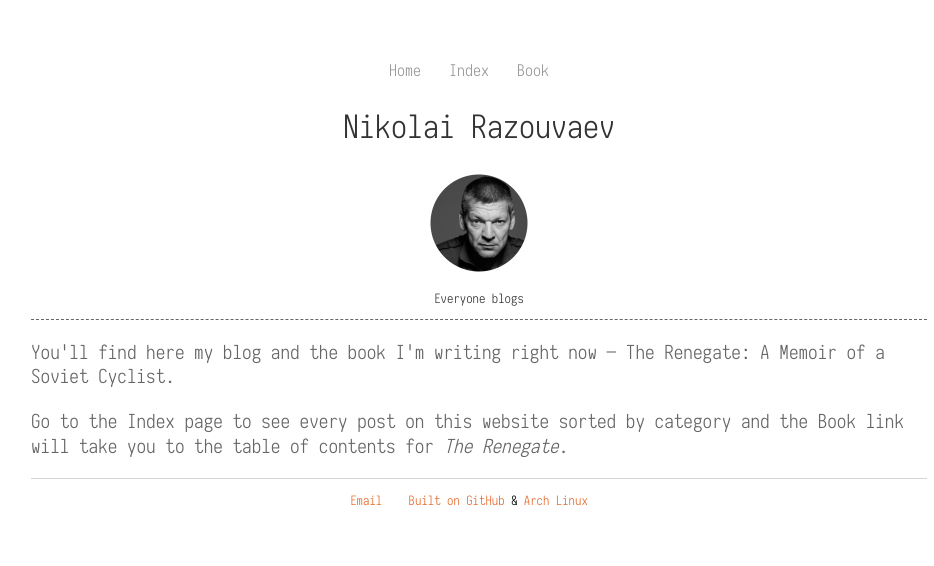
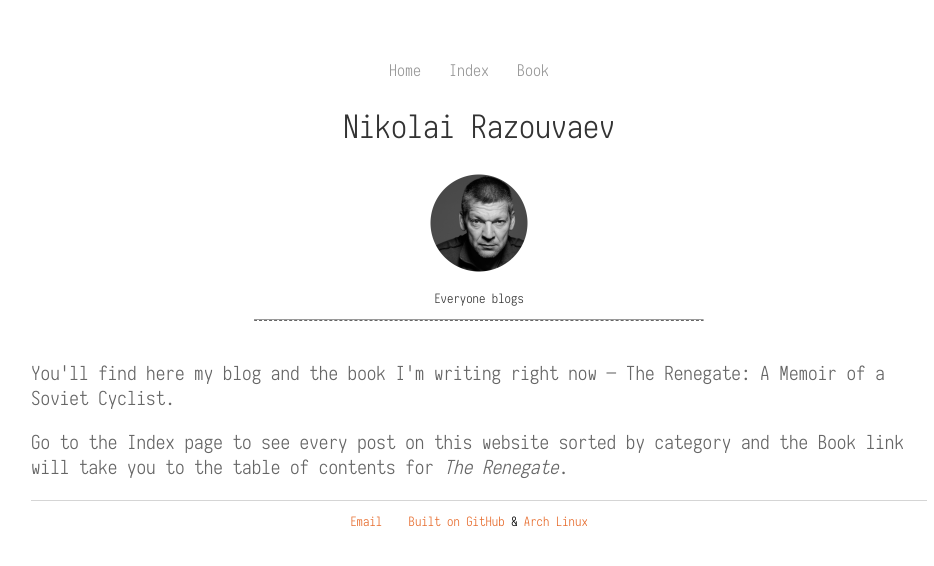
Before and after one commit to nkrzv/nkrzv.github.io, a Jekyll site: the page built from index.html, in a window 1280 px wide. Shown: the top 566 px of the page, without its empty margins (161-1095 px from the left). Built offline with Jekyll 4.4.1, drawn with Linux system fonts in a browser that asks for light colours.

Commit message:
Update main.css

```diff
--- a/css/main.css
+++ b/css/main.css
@@ -55,9 +55,10 @@
     color: #666;
 }
 hr {
-  border: 0;
   border-bottom: 1px dashed #666;
   text-align: center;
+  width: 50%;
+  margin-bottom: 40px;
 }
 footer {
     border-top: 1px solid #d5d5d5;
```
